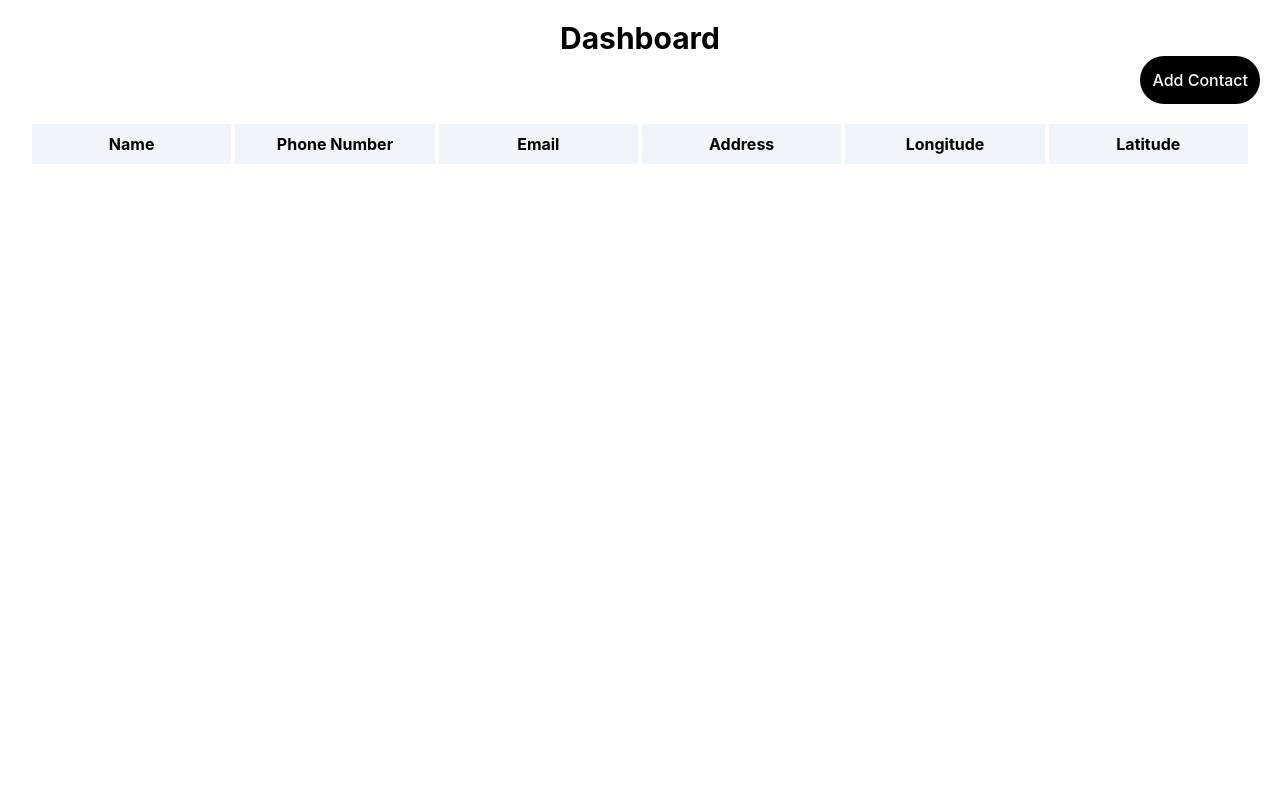
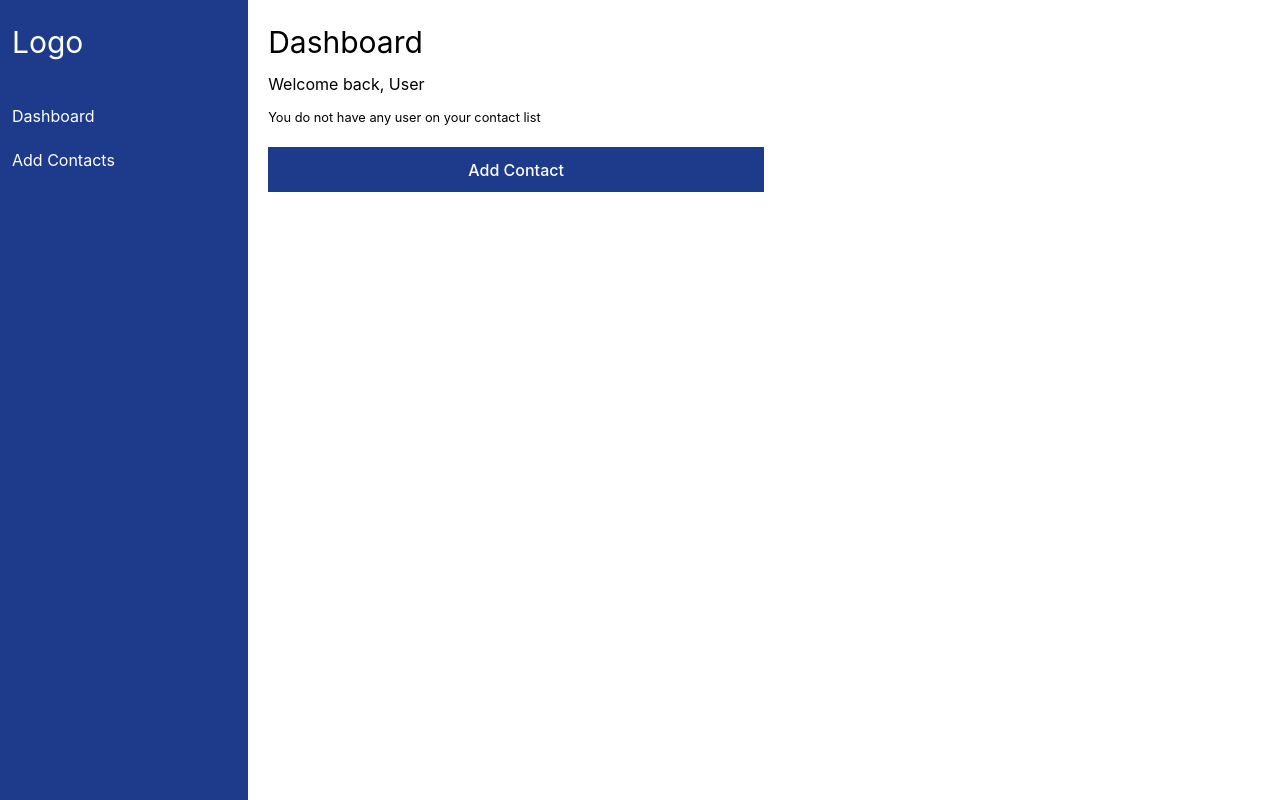
Before and after one commit to Fahyvor/fe, a React (Vite) app: page / in a window 1280 px wide. Built offline with nearby package versions, Linux system fonts and the light colour scheme.

Commit message:
New changes

```diff
--- a/package.json
+++ b/package.json
@@ -12,6 +12,7 @@
   "dependencies": {
     "react": "^18.2.0",
     "react-dom": "^18.2.0",
+    "react-icons": "^4.10.1",
     "react-router-dom": "^6.15.0"
   },
   "devDependencies": {
--- a/src/Components/Contact/ContactComponent.tsx
+++ b/src/Components/Contact/ContactComponent.tsx
@@ -1,10 +1,13 @@
 import React, { useState } from 'react';
+
+const MaxInputFields = 5;
 
 interface Address {
   street: string;
   city: string;
   state: string;
 }
+
 
 interface Contact {
   name: string;
@@ -21,6 +24,26 @@ const ContactComponent: React.FC = () => {
   const [email, setEmail] = useState('');
   const [address, setAddress] = useState('');
   const [contacts, setContacts] = useState<Contact[]>([]);
+  const [inputFields, setInputFields] = useState<string[]>(['']);
+
+  const AddField = () => {
+    if (inputFields.length < MaxInputFields) {
+      setInputFields([...inputFields, '']);
+    }
+  };
+
+  const handleInputChange = (index: number, value: string) => {
+    const newInputFields = [...inputFields];
+    newInputFields[index] = value;
+    setInputFields(newInputFields);
+  };
+
+  const handleRemoveField = (index: number) => {
+    if (inputFields.length > 1) {
+      const newInputFields = inputFields.filter((_, i) => i !== index);
+      setInputFields(newInputFields);
+    }
+  };
 
   const handleSubmit = (e: React.FormEvent) => {
     e.preventDefault();
@@ -40,24 +63,49 @@ const ContactComponent: React.FC = () => {
   };
 
   return (
-    <div className='w-screen bg-white color-black
-    text-black h-screen flex flex-col justify-center items-center'>
-      <h2 className='text-center text-4xl font-bold'>Add Contact</h2>
-      <form onSubmit={handleSubmit} className='flex flex-col w-1/3 mt-5 gap-4'>
+    <div className='w-full bg-white max-sm:w-full color-black h-screen
+    text-black flex flex-col justify-center px-5'>
+      <h2 className='text-4xl font-bold'>Add Contact</h2>
+      <form onSubmit={handleSubmit} className='grid grid-cols-2 w-2/3 max-sm:w-full gap-4'>
+        <div className='flex flex-col'>
         <label>Name:</label>
         <input type="text"
         className="p-3 mt-2 bg-slate-200" value={name} onChange={(e) => setName(e.target.value)} required />
+        </div>
+        <div className='flex flex-col'>
         <label>Phone Number:</label>
         <input type="text"
         className="p-3 mt-2 bg-slate-200" value={phoneNumber} onChange={(e) => setPhoneNumber(e.target.value)} required  />
+        </div>
+        <div className='flex flex-col'>
         <label>Email:</label>
         <input type="email"
         className="p-3 mt-2 bg-slate-200" value={email} onChange={(e) => setEmail(e.target.value)} required />
+        </div>
+        <div className='flex flex-col'>
         <label>Address:</label>
-        <input type="text"
-        className="p-3 mt-2 bg-slate-200" value={address} onChange={(e) => setAddress(e.target.value)} required />
+        {/* <input type="text"
+        className="p-3 mt-2 bg-slate-200" value={address} onChange={(e) => setAddress(e.target.value)} required /> */}
+
+        {inputFields.map((value, index) => (
+          <div key={index} className='w-full'>
+            <input
+              type="text"
+              value={value}
+              className="p-3 mt-2 bg-slate-200"
+              onChange={(e) => handleInputChange(index, e.target.value)}
+            />
+          </div>
+        ))}
+        </div>
+        <div className='flex flex-col'>
         <button type="submit"
-        className='mt-5 bg-black text-white'>Add Contact</button>
+        className='mt-5 bg-blue-900 rounded-none text-white'>Submit</button>
+        </div>
+
+        <div onClick={AddField}
+        className='mt-5 bg-blue-900 rounded-none
+        text-center flex items-center justify-center text-white'>Add Contact</div>
       </form>
     </div>
   );
--- a/src/Components/Dashboard/Dashboard.tsx
+++ b/src/Components/Dashboard/Dashboard.tsx
@@ -1,5 +1,6 @@
 import React, { useState } from 'react';
 import { Link } from 'react-router-dom';
+import ContactComponent from '../Contact/ContactComponent';
 
 const Dashboard: React.FC = () => {
   const [contacts, setContacts] = useState<Contact[]>([]);
@@ -9,51 +10,115 @@ const Dashboard: React.FC = () => {
   const [address, setAddress] = useState('');
   const [longitude, setLongitude] = useState(0);
   const [latitude, setLatitude] = useState(0);
+  const [dashboard, setDashboard] = useState(true);
+  const [contact, setContact] = useState(false);
+
+  const showDashboard = () => {
+    setDashboard(true);
+    setContact(false);
+  }
+
+  const showContact = () => {
+    setContact(true);
+    setDashboard(false);
+  }
 
 
   return (
-    <div className='flex gap-5 w-screen pt-5 bg-white color-black text-black
+    <div className='flex w-screen bg-white color-black text-black
     h-screen'>
-      <div className='flex flex-col'>
-        <h2 className='text-center text-3xl font-bold'>Dashboard</h2>
-        <div className='add-contact flex justify-end px-5'>
-          <Link to='/contact' className='bg-black text-white
-          rounded-full p-3'>Add Contact</Link>
+      <div className='menu bg-blue-900 pt-6 w-1/5 text-white px-3
+      max-sm:abolute max-sm:inset-y-0'>
+        <h3 className='text-3xl pb-4'>Logo</h3>
+
+        <div className='dashboard mt-7' onClick={showDashboard}>
+          <h2>Dashboard</h2>
         </div>
-        <table >
-          <thead>
-            <tr className='flex w-screen mt-5 gap-1 justify-between
-            max-sm:gap-6 max-sm:flex-col px-8'>
-              <th className='bg-slate-100 p-2 w-1/6
-              max-sm:w-1/3'>Name</th>
-              <th className='bg-slate-100 p-2 w-1/6
-              max-sm:w-1/3'>Phone Number</th>
-              <th className='bg-slate-100 p-2 w-1/6
-              max-sm:w-1/3'>Email</th>
-              <th className='bg-slate-100 p-2 w-1/6
-              max-sm:w-1/3'>Address</th>
-              <th className='bg-slate-100 p-2 w-1/6
-              max-sm:w-1/3'>Longitude</th>
-              <th className='bg-slate-100 p-2 w-1/6
-              max-sm:w-1/3'>Latitude</th>
-            </tr>
-          </thead>
-          <tbody>
-            {contacts.map((contact, index) => (
-              <tr key={index}>
-                <td>{contact.name}</td>
-                <td>{contact.phoneNumber}</td>
-                <td>{contact.email}</td>
-                <td>{contact.addresses[0]?.street}</td>
-                <td>{contact.longitude}</td>
-                <td>{contact.latitude}</td>
-              </tr>
-            ))}
-          </tbody>
-        </table>
+        <div className='add-contacts mt-5' onClick={showContact}>
+          <h2>Add Contacts</h2>
+        </div>
       </div>
+
+      { dashboard ? (<div className='menu-display pt-6  w-5/6 px-5 flex flex-col gap-5'>
+        <div className='dashboard-display flex flex-col gap-3'>
+          <h2 className='text-3xl'>Dashboard</h2>
+          <p>Welcome back, User</p>
+
+          <small>You do not have any user on your contact list</small>
+        </div>
+
+        <button className='bg-blue-900 text-white
+        w-2/4 rounded-none' onClick={showContact}>Add Contact</button>
+      </div>):
+      null }
+
+        {contact ? (
+          <ContactComponent />
+        ): null
+
+        }
     </div>
   );
 };
 
 export default Dashboard;
+
+// import React, { useState } from 'react';
+// import { Link } from 'react-router-dom';
+
+// const Dashboard: React.FC = () => {
+//   const [contacts, setContacts] = useState<Contact[]>([]);
+//   const [name, setName] = useState('');
+//   const [phoneNumber, setPhoneNumber] = useState('');
+//   const [email, setEmail] = useState('');
+//   const [address, setAddress] = useState('');
+//   const [longitude, setLongitude] = useState(0);
+//   const [latitude, setLatitude] = useState(0);
+
+
+//   return (
+//     <div className='flex gap-5 w-screen pt-5 bg-white color-black text-black
+//     h-screen'>
+//       <div className='flex flex-col'>
+//         <h2 className='text-center text-3xl font-bold'>Dashboard</h2>
+//         <div className='add-contact flex justify-end px-5'>
+//           <Link to='/contact' className='bg-black text-white
+//           rounded-full p-3'>Add Contact</Link>
+//         </div>
+//         <table >
+//           <thead>
+//             <tr className='flex w-screen mt-5 gap-1 justify-between
+//             max-sm:gap-6 max-sm:flex-col px-8'>
+//               <th className='bg-slate-100 p-2 w-1/6
+//               max-sm:w-1/3'>Name</th>
+//               <th className='bg-slate-100 p-2 w-1/6
+//               max-sm:w-1/3'>Phone Number</th>
+//               <th className='bg-slate-100 p-2 w-1/6
+//               max-sm:w-1/3'>Email</th>
+//               <th className='bg-slate-100 p-2 w-1/6
+//               max-sm:w-1/3'>Address</th>
+//               <th className='bg-slate-100 p-2 w-1/6
+//               max-sm:w-1/3'>Longitude</th>
+//               <th className='bg-slate-100 p-2 w-1/6
+//               max-sm:w-1/3'>Latitude</th>
+//             </tr>
+//           </thead>
+//           <tbody>
+//             {contacts.map((contact, index) => (
+//               <tr key={index}>
+//                 <td>{contact.name}</td>
+//                 <td>{contact.phoneNumber}</td>
+//                 <td>{contact.email}</td>
+//                 <td>{contact.addresses[0]?.street}</td>
+//                 <td>{contact.longitude}</td>
+//                 <td>{contact.latitude}</td>
+//               </tr>
+//             ))}
+//           </tbody>
+//         </table>
+//       </div>
+//     </div>
+//   );
+// };
+
+// export default Dashboard;
```
Also changed, not shown: 1 other file (tests, documents, lock files or other folders).
